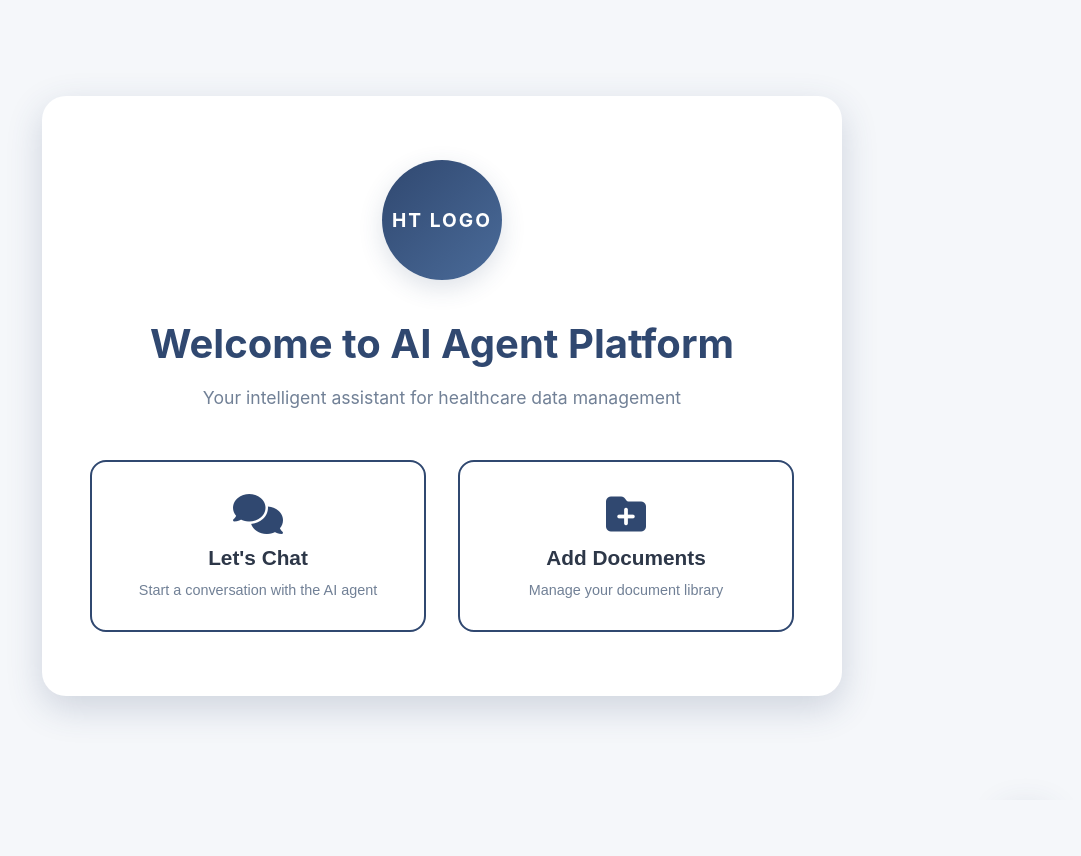
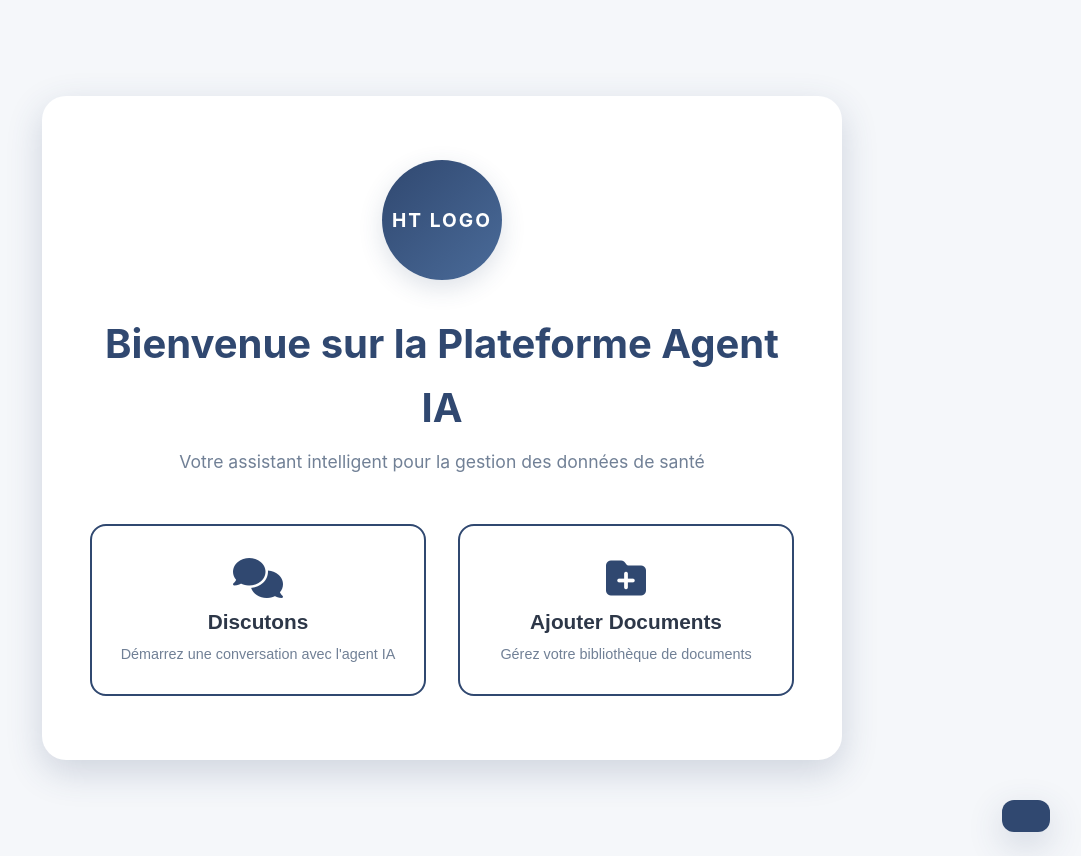
Before and after one commit to noursfar/langgraph-agent, a Flask app: page / in a window 1280 px wide. Shown: the whole page, without its empty margins (198-1279 px from the left). Before the commit the page ends 718 px from the top, so only its background shows below. Run offline with Flask 3, Linux system fonts and the light colour scheme; parts of the project's set-up code (start-up, migrations or seed data) failed here and were passed over.

Commit message:
feat: Translate UI to French

```diff
--- a/static/js/app.js
+++ b/static/js/app.js
@@ -32,7 +32,7 @@
 }
 
 // ==================== Loading Overlay ====================
-function showLoading(message = 'Processing...') {
+function showLoading(message = 'Traitement en cours...') {
     const overlay = document.getElementById('loadingOverlay');
     const loadingText = document.getElementById('loadingText');
     loadingText.textContent = message;
@@ -72,11 +72,11 @@
     const token = document.getElementById('token').value.trim();
 
     if (!userId || !token) {
-        showError('initError', 'Please fill in all fields');
+        showError('initError', 'Veuillez remplir tous les champs');
         return;
     }
 
-    showLoading('Initializing session...');
+    showLoading('Initialisation de la session...');
 
     try {
         const response = await fetch(`${API_BASE_URL}/initialize`, {
@@ -92,18 +92,18 @@
         if (data.success && data.session_id) {
             currentSessionId = data.session_id;
             document.getElementById('sessionIdText').textContent = currentSessionId.substring(0, 8) + '...';
-            showToast('Session initialized successfully!');
+            showToast('Session initialisée avec succès !');
             showPage('chatPage');
 
             // Clear form
             document.getElementById('initializeForm').reset();
         } else {
-            throw new Error(data.error || 'Failed to initialize session');
+            throw new Error(data.error || 'Échec de l\'initialisation de la session');
         }
     } catch (error) {
         console.error('Initialize error:', error);
         showError('initError', error.message);
-        showToast('Failed to initialize session', 'error');
+        showToast('Échec de l\'initialisation de la session', 'error');
     } finally {
         hideLoading();
     }
@@ -115,7 +115,7 @@
 });
 
 document.getElementById('backToWelcomeFromChat').addEventListener('click', () => {
-    if (confirm('Are you sure you want to leave the chat? Your session will be lost.')) {
+    if (confirm('Êtes-vous sûr de vouloir quitter la discussion ? Votre session sera perdue.')) {
         currentSessionId = null;
         showPage('welcomePage');
     }
@@ -208,7 +208,7 @@
     if (!message) return;
 
     if (!currentSessionId) {
-        showToast('Session not initialized. Please initialize first.', 'error');
+        showToast('Session non initialisée. Veuillez d\'abord initialiser.', 'error');
         showPage('initializePage');
         return;
     }
@@ -244,13 +244,13 @@
         if (data.success && data.response) {
             addMessage(data.response, false);
         } else {
-            throw new Error(data.error || 'Failed to get response');
+            throw new Error(data.error || 'Échec de l\'obtention de la réponse');
         }
     } catch (error) {
         console.error('Chat error:', error);
         hideTypingIndicator();
-        addMessage('Sorry, I encountered an error. Please try again.', false);
-        showToast('Failed to send message', 'error');
+        addMessage('Désolé, j\'ai rencontré une erreur. Veuillez réessayer.', false);
+        showToast('Échec de l\'envoi du message', 'error');
     } finally {
         // Re-enable input
         messageInput.disabled = false;
@@ -261,15 +261,15 @@
 
 // Clear chat
 document.getElementById('clearChatBtn').addEventListener('click', () => {
-    if (confirm('Are you sure you want to clear the chat history?')) {
+    if (confirm('Êtes-vous sûr de vouloir effacer l\'historique de la discussion ?')) {
         const messagesContainer = document.getElementById('chatMessages');
         messagesContainer.innerHTML = `
             <div class="welcome-message">
                 <i class="fas fa-robot"></i>
-                <p>Hello! I'm your AI assistant. How can I help you today?</p>
+                <p>Bonjour ! Je suis votre assistant IA. Comment puis-je vous aider aujourd'hui ?</p>
             </div>
         `;
-        showToast('Chat cleared');
+        showToast('Discussion effacée');
     }
 });
 
@@ -280,22 +280,22 @@
     const hrId = document.getElementById('hrId').value.trim();
 
     if (!hrId) {
-        showToast('Please enter an HR ID', 'error');
+        showToast('Veuillez entrer un HR ID', 'error');
         return;
     }
 
     currentHrId = hrId;
-    showLoading('Loading documents...');
+    showLoading('Chargement des documents...');
 
     try {
         await loadDocuments(hrId);
         document.getElementById('uploadSection').style.display = 'block';
         document.getElementById('documentsListSection').style.display = 'block';
-        showToast('Documents loaded successfully');
+        showToast('Documents chargés avec succès');
     } catch (error) {
         console.error('Load documents error:', error);
         showError('docsError', error.message);
-        showToast('Failed to load documents', 'error');
+        showToast('Échec du chargement des documents', 'error');
     } finally {
         hideLoading();
     }
@@ -309,7 +309,7 @@
         if (data.success) {
             displayDocuments(data.documents || [], data.total_chunks || 0);
         } else {
-            throw new Error(data.error || 'Failed to load documents');
+            throw new Error(data.error || 'Échec du chargement des documents');
         }
     } catch (error) {
         throw error;
@@ -320,13 +320,13 @@
     const documentsList = document.getElementById('documentsList');
     const docsCount = document.getElementById('docsCount');
 
-    docsCount.textContent = `${documents.length} document${documents.length !== 1 ? 's' : ''} (${totalChunks} chunks)`;
+    docsCount.textContent = `${documents.length} document${documents.length !== 1 ? 's' : ''} (${totalChunks} fragments)`;
 
     if (documents.length === 0) {
         documentsList.innerHTML = `
             <div class="empty-state">
                 <i class="fas fa-folder-open"></i>
-                <p>No documents found. Upload your first document!</p>
+                <p>Aucun document trouvé. Téléchargez votre premier document !</p>
             </div>
         `;
         return;
@@ -340,12 +340,12 @@
                 </div>
                 <div class="document-details">
                     <h4>${doc}</h4>
-                    <p>PDF Document</p>
+                    <p>Document PDF</p>
                 </div>
             </div>
             <button class="delete-doc-btn" onclick="deleteDocument('${doc}')">
                 <i class="fas fa-trash"></i>
-                Delete
+                Supprimer
             </button>
         </div>
     `).join('');
@@ -395,21 +395,21 @@
     const file = fileInput.files[0];
 
     if (!file) {
-        showToast('Please select a file', 'error');
+        showToast('Veuillez sélectionner un fichier', 'error');
         return;
     }
 
     if (!currentHrId) {
-        showToast('Please enter and load an HR ID first', 'error');
+        showToast('Veuillez d\'abord entrer et charger un HR ID', 'error');
         return;
     }
 
     if (!file.name.toLowerCase().endsWith('.pdf')) {
-        showToast('Only PDF files are allowed', 'error');
+        showToast('Seuls les fichiers PDF sont autorisés', 'error');
         return;
     }
 
-    showLoading('Uploading document...');
+    showLoading('Téléchargement du document...');
 
     try {
         const formData = new FormData();
@@ -424,21 +424,21 @@
         const data = await response.json();
 
         if (data.success) {
-            showToast(`Document uploaded successfully! (${data.chunks_count} chunks)`);
+            showToast(`Document téléchargé avec succès ! (${data.chunks_count} fragments)`);
 
             // Reset form
             document.getElementById('uploadForm').reset();
-            fileNameDisplay.innerHTML = '<i class="fas fa-file-pdf"></i> Choose a PDF file or drag it here';
+            fileNameDisplay.innerHTML = '<i class="fas fa-file-pdf"></i> Choisissez un fichier PDF ou glissez-le ici';
 
             // Reload documents
             await loadDocuments(currentHrId);
         } else {
-            throw new Error(data.error || 'Failed to upload document');
+            throw new Error(data.error || 'Échec du téléchargement du document');
         }
     } catch (error) {
         console.error('Upload error:', error);
         showError('docsError', error.message);
-        showToast('Failed to upload document', 'error');
+        showToast('Échec du téléchargement du document', 'error');
     } finally {
         hideLoading();
     }
@@ -446,16 +446,16 @@
 
 // Delete document
 async function deleteDocument(filename) {
-    if (!confirm(`Are you sure you want to delete "${filename}"?`)) {
+    if (!confirm(`Êtes-vous sûr de vouloir supprimer "${filename}" ?`)) {
         return;
     }
 
     if (!currentHrId) {
-        showToast('HR ID not set', 'error');
+        showToast('HR ID non défini', 'error');
         return;
     }
 
-    showLoading('Deleting document...');
+    showLoading('Suppression du document...');
 
     try {
         const response = await fetch(`${API_BASE_URL}/documents`, {
@@ -472,15 +472,15 @@
         const data = await response.json();
 
         if (data.success) {
-            showToast('Document deleted successfully');
+            showToast('Document supprimé avec succès');
             await loadDocuments(currentHrId);
         } else {
-            throw new Error(data.error || 'Failed to delete document');
+            throw new Error(data.error || 'Échec de la suppression du document');
         }
     } catch (error) {
         console.error('Delete error:', error);
         showError('docsError', error.message);
-        showToast('Failed to delete document', 'error');
+        showToast('Échec de la suppression du document', 'error');
     } finally {
         hideLoading();
     }
--- a/templates/index.html
+++ b/templates/index.html
@@ -3,7 +3,7 @@
 <head>
     <meta charset="UTF-8">
     <meta name="viewport" content="width=device-width, initial-scale=1.0">
-    <title>HT AI Agent Platform</title>
+    <title>Plateforme Agent IA HT</title>
     <link rel="stylesheet" href="/static/css/styles.css">
     <link rel="stylesheet" href="https://cdnjs.cloudflare.com/ajax/libs/font-awesome/6.4.0/css/all.min.css">
 </head>
@@ -16,21 +16,21 @@
                     <div class="logo-placeholder">
                         <h1>HT LOGO</h1>
                     </div>
-                    <h2 class="welcome-title">Welcome to AI Agent Platform</h2>
-                    <p class="welcome-subtitle">Your intelligent assistant for healthcare data management</p>
+                    <h2 class="welcome-title">Bienvenue sur la Plateforme Agent IA</h2>
+                    <p class="welcome-subtitle">Votre assistant intelligent pour la gestion des données de santé</p>
                 </div>
 
                 <div class="action-buttons">
                     <button class="primary-btn" id="letsChatBtn">
                         <i class="fas fa-comments"></i>
-                        <span>Let's Chat</span>
-                        <small>Start a conversation with the AI agent</small>
+                        <span>Discutons</span>
+                        <small>Démarrez une conversation avec l'agent IA</small>
                     </button>
 
                     <button class="secondary-btn" id="addDocsBtn">
                         <i class="fas fa-folder-plus"></i>
-                        <span>Add Documents</span>
-                        <small>Manage your document library</small>
+                        <span>Ajouter Documents</span>
+                        <small>Gérez votre bibliothèque de documents</small>
                     </button>
                 </div>
             </div>
@@ -42,26 +42,26 @@
         <div class="container">
             <div class="form-card">
                 <button class="back-btn" id="backToWelcomeFromInit">
-                    <i class="fas fa-arrow-left"></i> Back
+                    <i class="fas fa-arrow-left"></i> Retour
                 </button>
 
                 <div class="form-header">
                     <i class="fas fa-user-circle"></i>
-                    <h2>Initialize Session</h2>
-                    <p>Please enter your credentials to start chatting</p>
+                    <h2>Initialiser la Session</h2>
+                    <p>Veuillez entrer vos identifiants pour commencer à discuter</p>
                 </div>
 
                 <form id="initializeForm">
                     <div class="form-group">
                         <label for="userId">
                             <i class="fas fa-user"></i>
-                            User ID
+                            ID Utilisateur
                         </label>
                         <input
                             type="text"
                             id="userId"
                             name="userId"
-                            placeholder="Enter your user ID"
+                            placeholder="Entrez votre ID utilisateur"
                             required
                         >
                     </div>
@@ -69,20 +69,20 @@
                     <div class="form-group">
                         <label for="token">
                             <i class="fas fa-key"></i>
-                            Authentication Token
+                            Token d'Authentification
                         </label>
                         <textarea
                             id="token"
                             name="token"
                             rows="4"
-                            placeholder="Enter your authentication token"
+                            placeholder="Entrez votre token d'authentification"
                             required
                         ></textarea>
                     </div>
 
                     <button type="submit" class="submit-btn" id="initializeBtn">
                         <i class="fas fa-rocket"></i>
-                        Initialize Session
+                        Initialiser la Session
                     </button>
                 </form>
 
@@ -99,19 +99,19 @@
                     <i class="fas fa-arrow-left"></i>
                 </button>
                 <div class="chat-header-info">
-                    <h2><i class="fas fa-robot"></i> AI Agent Chat</h2>
+                    <h2><i class="fas fa-robot"></i> Discussion Agent IA</h2>
                     <span class="session-id" id="sessionIdDisplay">Session: <span id="sessionIdText">-</span></span>
                 </div>
                 <button class="clear-chat-btn" id="clearChatBtn">
                     <i class="fas fa-trash"></i>
-                    Clear Chat
+                    Effacer Discussion
                 </button>
             </div>
 
             <div class="chat-messages" id="chatMessages">
                 <div class="welcome-message">
                     <i class="fas fa-robot"></i>
-                    <p>Hello! I'm your AI assistant. How can I help you today?</p>
+                    <p>Bonjour ! Je suis votre assistant IA. Comment puis-je vous aider aujourd'hui ?</p>
                 </div>
             </div>
 
@@ -120,7 +120,7 @@
                     <div class="input-wrapper">
                         <textarea
                             id="messageInput"
-                            placeholder="Type your message here..."
+                            placeholder="Tapez votre message ici..."
                             rows="1"
                         ></textarea>
                         <button type="submit" class="send-btn" id="sendBtn">
@@ -137,13 +137,13 @@
         <div class="container">
             <div class="documents-card">
                 <button class="back-btn" id="backToWelcomeFromDocs">
-                    <i class="fas fa-arrow-left"></i> Back
+                    <i class="fas fa-arrow-left"></i> Retour
                 </button>
 
                 <div class="docs-header">
                     <div>
-                        <h2><i class="fas fa-folder-open"></i> Document Management</h2>
-                        <p>Upload, view, and manage your documents</p>
+                        <h2><i class="fas fa-folder-open"></i> Gestion des Documents</h2>
+                        <p>Téléchargez, visualisez et gérez vos documents</p>
                     </div>
                 </div>
 
@@ -152,18 +152,18 @@
                     <div class="form-group">
                         <label for="hrId">
                             <i class="fas fa-hospital"></i>
-                            Healthcare Facility ID (HR ID)
+                            ID de l'Établissement de Santé (HR ID)
                         </label>
                         <div class="hr-id-input-group">
                             <input
                                 type="text"
                                 id="hrId"
-                                placeholder="Enter HR ID to manage documents"
+                                placeholder="Entrez l'HR ID pour gérer les documents"
                                 required
                             >
                             <button class="load-docs-btn" id="loadDocsBtn">
                                 <i class="fas fa-sync-alt"></i>
-                                Load Documents
+                                Charger Documents
                             </button>
                         </div>
                     </div>
@@ -171,18 +171,18 @@
 
                 <!-- Upload Section -->
                 <div class="upload-section" id="uploadSection" style="display: none;">
-                    <h3><i class="fas fa-cloud-upload-alt"></i> Upload Document</h3>
+                    <h3><i class="fas fa-cloud-upload-alt"></i> Télécharger Document</h3>
                     <form id="uploadForm">
                         <div class="file-upload-wrapper">
                             <input type="file" id="fileInput" accept=".pdf" required>
                             <label for="fileInput" class="file-upload-label">
                                 <i class="fas fa-file-pdf"></i>
-                                <span id="fileNameDisplay">Choose a PDF file or drag it here</span>
+                                <span id="fileNameDisplay">Choisissez un fichier PDF ou glissez-le ici</span>
                             </label>
                         </div>
                         <button type="submit" class="upload-btn">
                             <i class="fas fa-upload"></i>
-                            Upload Document
+                            Télécharger Document
                         </button>
                     </form>
                 </div>
@@ -191,7 +191,7 @@
                 <div class="documents-list-section" id="documentsListSection" style="display: none;">
                     <div class="list-header">
                         <h3><i class="fas fa-list"></i> Documents</h3>
-                        <span class="docs-count" id="docsCount">0 documents (0 chunks)</span>
+                        <span class="docs-count" id="docsCount">0 documents (0 fragments)</span>
                     </div>
                     <div id="documentsList" class="documents-list">
                         <!-- Documents will be populated here -->
@@ -207,7 +207,7 @@
     <div id="loadingOverlay" class="loading-overlay" style="display: none;">
         <div class="loading-spinner">
             <i class="fas fa-spinner fa-spin"></i>
-            <p id="loadingText">Processing...</p>
+            <p id="loadingText">Traitement en cours...</p>
         </div>
     </div>
 
```
